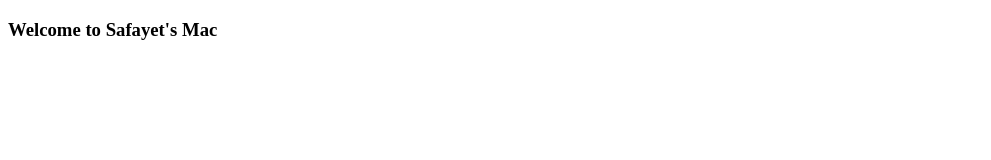
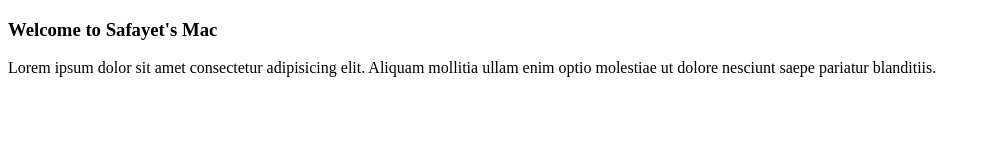
Before and after one commit to Safayet2002/Mac-test-repo, a plain HTML site: page index.html in a window 1280 px wide. Shown: the whole page, without its empty margins (0-991 px from the left). Drawn offline with Linux system fonts and the light colour scheme.

Commit message:
dayOne Started

```diff
--- a/index.html
+++ b/index.html
@@ -7,5 +7,6 @@
 </head>
 <body>
     <h3>Welcome to Safayet's Mac</h3>
+    <p>Lorem ipsum dolor sit amet consectetur adipisicing elit. Aliquam mollitia ullam enim optio molestiae ut dolore nesciunt saepe pariatur blanditiis.</p>
 </body>
 </html>
```
